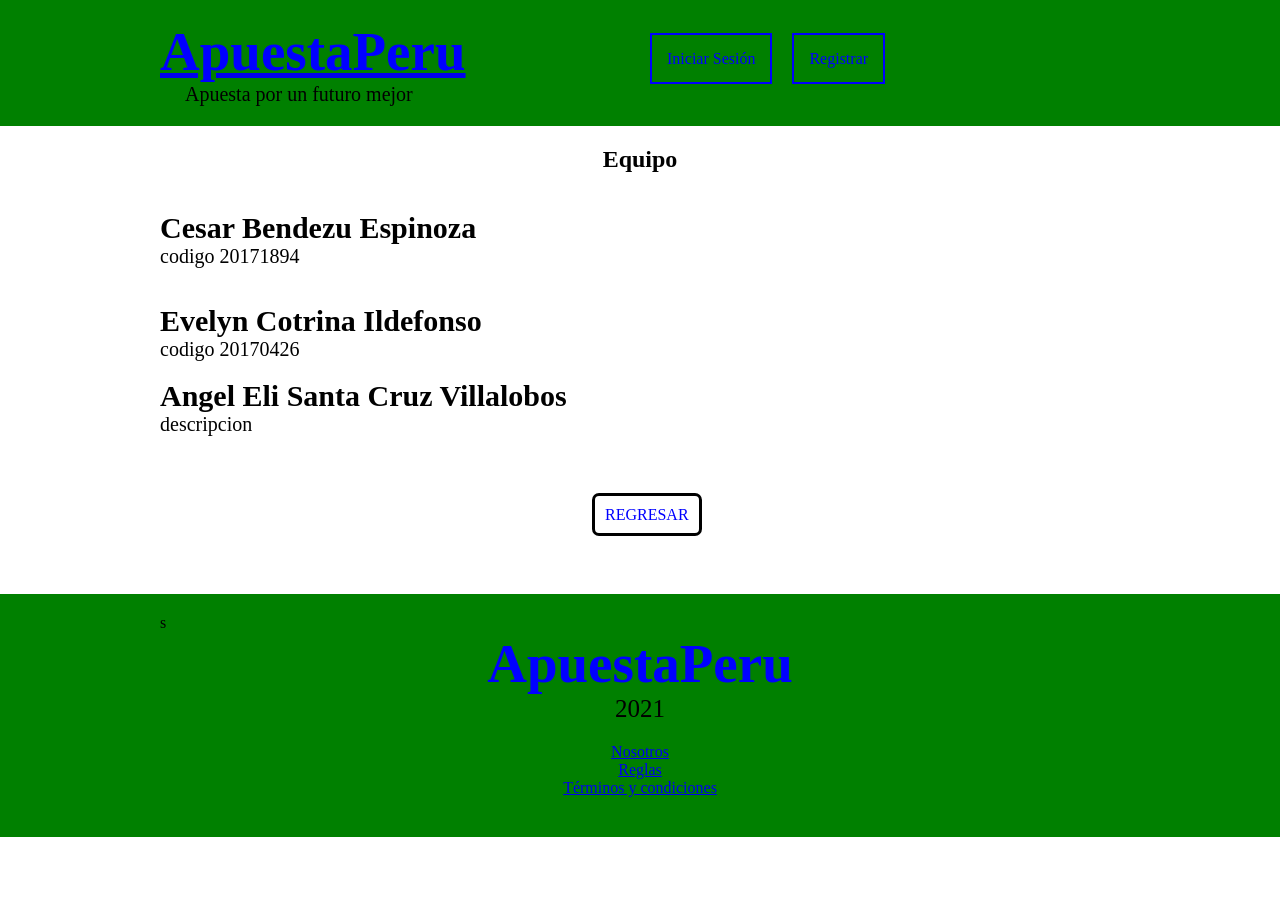
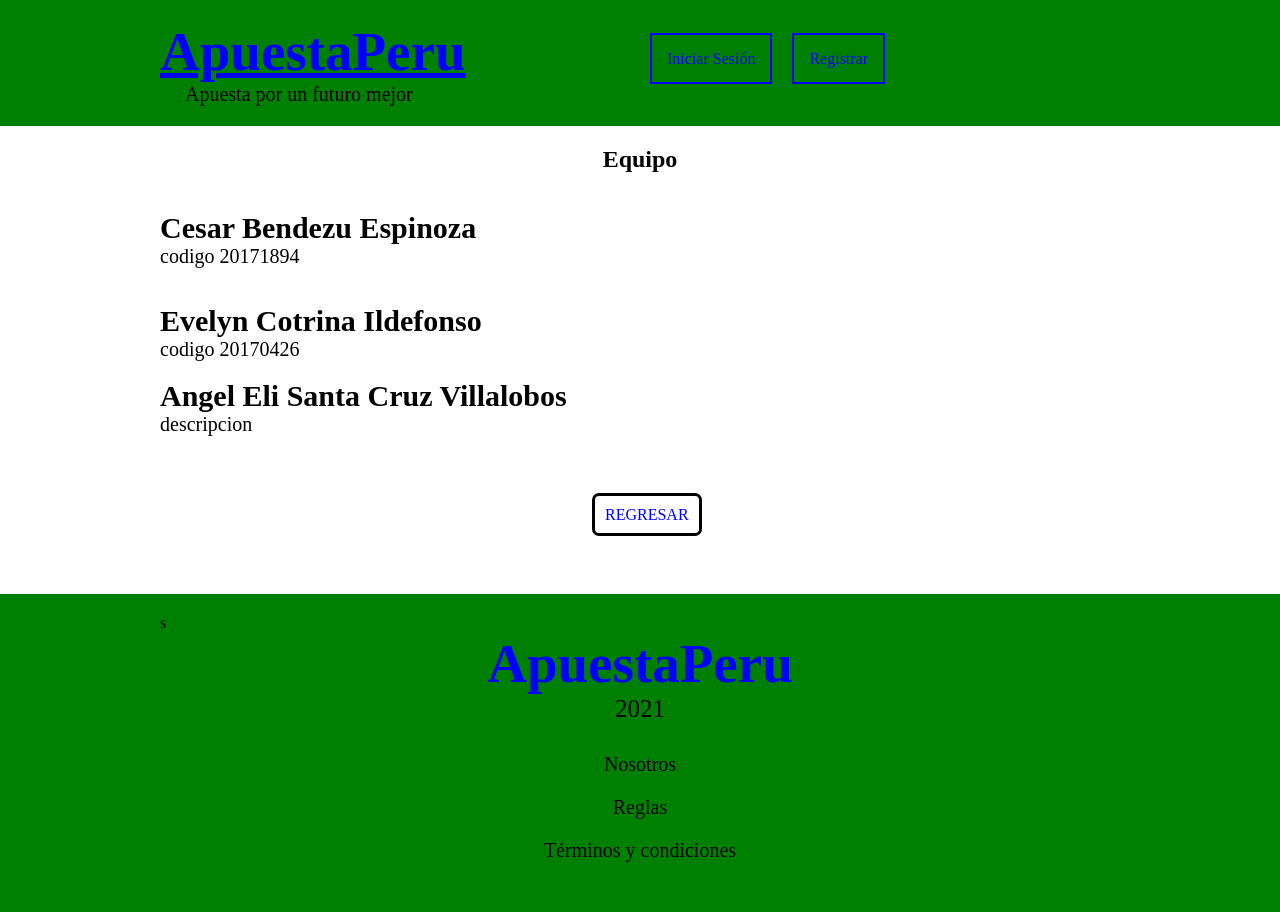
Before and after one commit to CesarBendezu/Proyecto, a website: page nosotros.html in a window 1280 px wide. Before the commit the page ends 837 px from the top, so only its background shows below. Drawn offline with Linux system fonts and the light colour scheme.

Commit message:
commit 9

```diff
--- a/estilo/nosotros.css
+++ b/estilo/nosotros.css
@@ -106,10 +106,10 @@ footer{
     text-align: center;
     padding: 20px;
 }
-.cuad{
+.Plantilla{
     padding: 10px;
 }
-.cuad a{
+.Plantilla a{
     font-size: 20px;
     text-decoration: none;
     color: black;
--- a/estilo/registrar.css
+++ b/estilo/registrar.css
@@ -125,10 +125,10 @@ footer{
     text-align: center;
     padding: 20px;
 }
-.cuad{
+.Plantilla{
     padding: 10px;
 }
-.cuad a{
+.Plantilla a{
     font-size: 20px;
     text-decoration: none;
     color: black;
```
